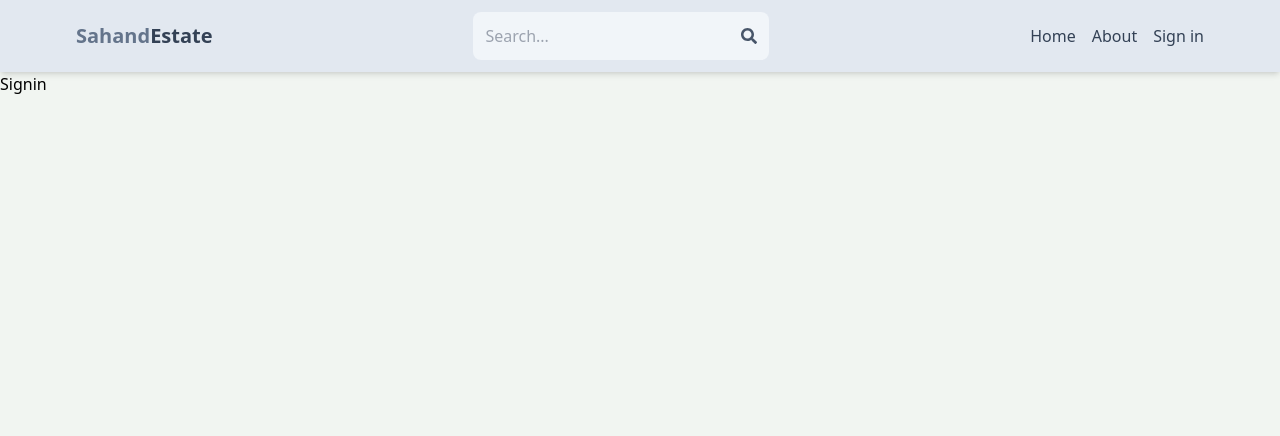
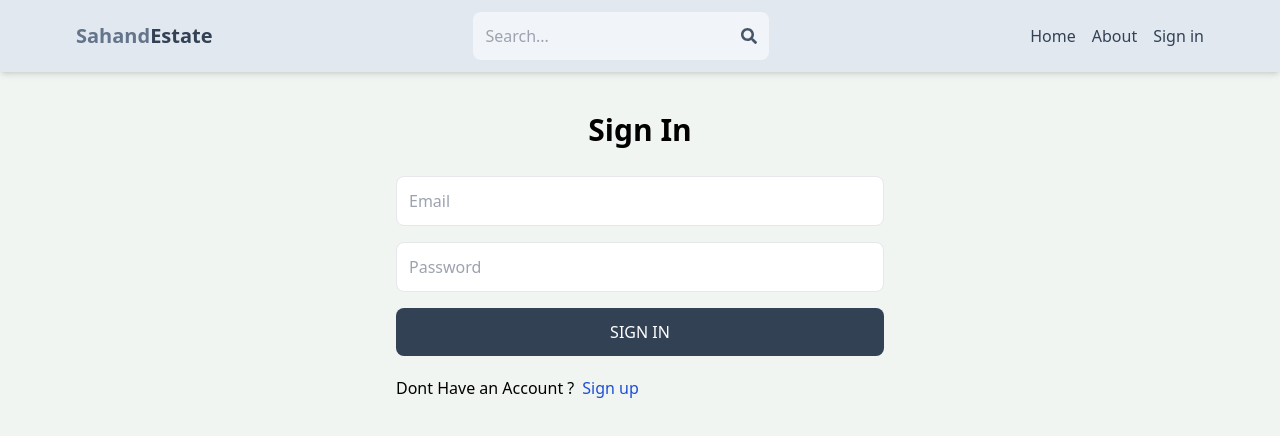
Before and after one commit to chiragthakkar0012/mern-estate, a React (Vite) app in the folder client/: page /sign-in in a window 1280 px wide. Shown: the top 436 px of the page. Built offline with nearby package versions, Linux system fonts and the light colour scheme.

Commit message:
complete sigin in functionalty

```diff
--- a/client/src/pages/Signin.jsx
+++ b/client/src/pages/Signin.jsx
@@ -1,7 +1,70 @@
-import React from 'react'
+import React, { useState } from 'react'
+import {Link,useNavigate} from 'react-router-dom';
+export default function SignIn() {
+  const [formData,setFormData]=useState({})
+  const [loading,setLoading]=useState(false);
+  const [error,setError]=useState(null);
+  const navigate=useNavigate();
+  const handleChange=(e)=>
+  {
+setFormData({
+  ...formData,
+  [e.target.id]:e.target.value
+})
+  }
+const handleSubmit=async (e)=>
+{
+  e.preventDefault();
+  try
+  {
+    setLoading(true);
+    const res=await fetch('/api/auth/signin',
+      {
+        method:'POST',
+        headers:{
+          'Content-Type':'application/json',
+        },
+        body:JSON.stringify(formData),
+      });
+    const data=await res.json();
+    console.log(data);
+    if(data.success===false)
+          {
 
-export default function Signin() {
+            setLoading(false);
+            setError(data.message);
+          return;
+          }
+          setLoading(false);
+          setError(null);
+          navigate('/');
+      console.log(data);
+  }
+  catch(error)
+  {
+    setLoading(false);
+    setError(error.message);
+  }
+
+};
+
   return (
-    <div>Signin</div>
+    <div className='p-3 max-w-lg mx-auto'>
+      <h1 className='text-3xl text-center font-semibold my-7'>Sign In</h1>
+      <form className='flex flex-col gap-4' onSubmit={handleSubmit}>
+        <input type='text' placeholder='Email' className='border p-3 rounded-lg' id='email' onChange={handleChange}/>
+        <input type='password' placeholder='Password' className='border p-3 rounded-lg' id='password' onChange={handleChange}/>
+        <button disabled={loading} className='bg-slate-700 text-white p-3 rounded-lg uppercase hover:opacity-95 disabled:opacity-80'>{loading ?'..loading':'Sign In'}</button>
+      </form>
+      <div className='flex gap-2 mt-5'>
+        <p>Dont Have an Account ?</p>
+      <Link to={'/sign-up'}>
+        <span className='text-blue-700'>Sign up</span>
+      </Link>
+      </div>
+
+        {error && <p className='text-red-500'>{error}</p>}
+
+    </div>
   )
 }
```
